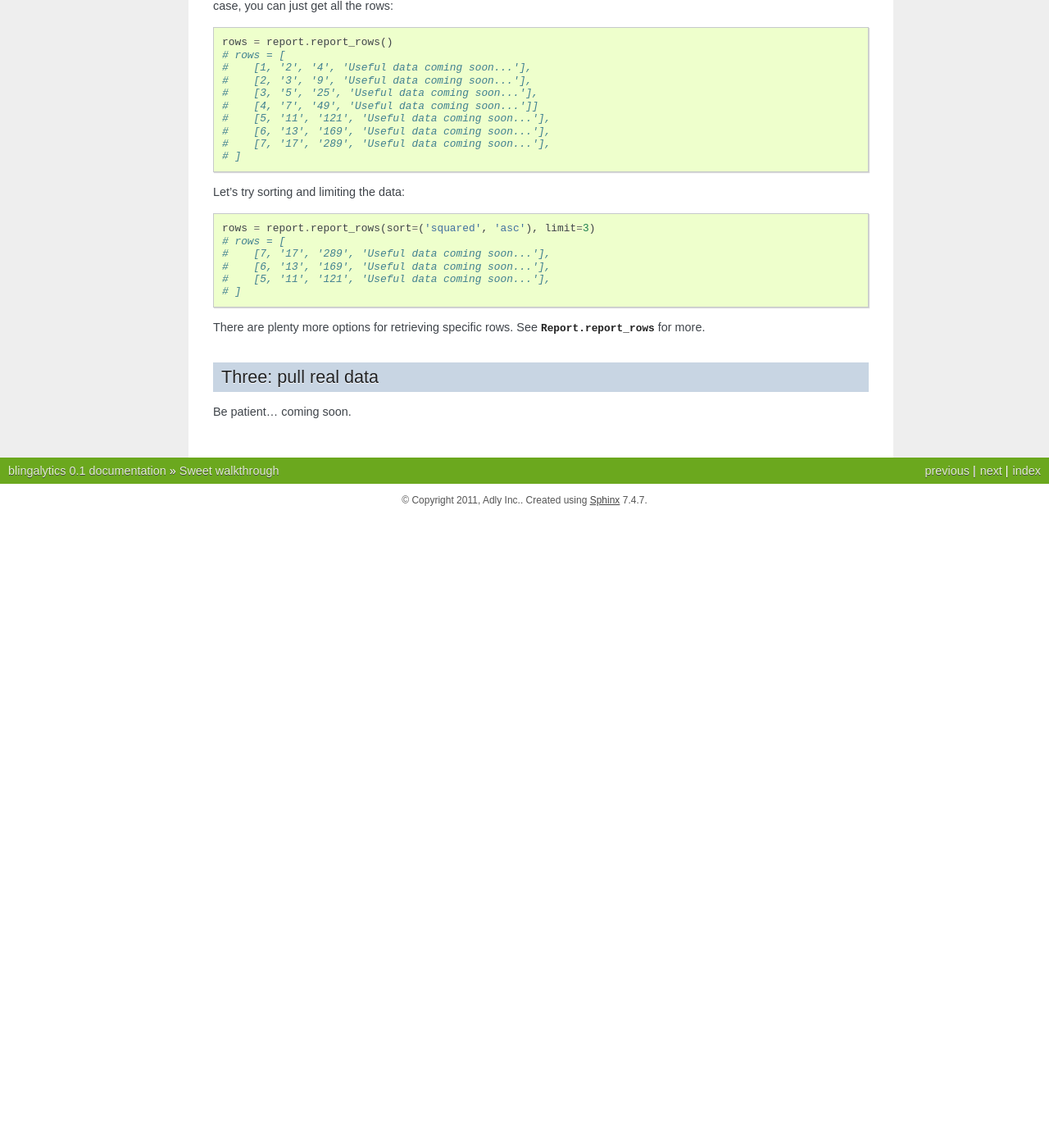
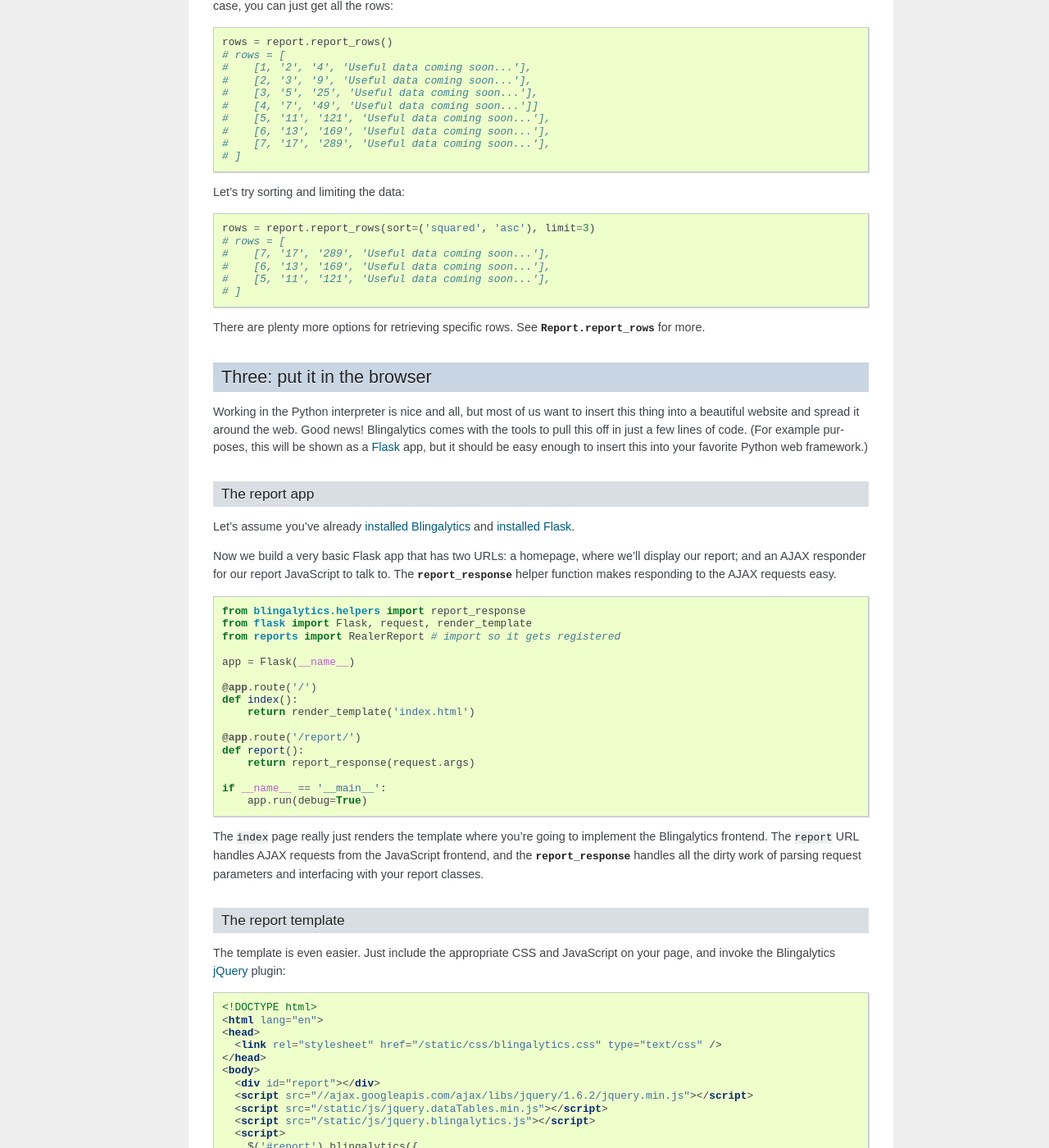
Before and after one commit to adly/blingalytics, a Sphinx documentation site: the page built from docs/intro.rst, in a window 1280 px wide and 1400 px high, scrolled down 1909 px. Shown: the whole window at 82% size. Built offline with Sphinx 7.4.7, drawn with Linux system fonts in a browser that asks for light colours; before the commit the page ends 2539 px from its top, so only the background shows below that; some of the changed text lies outside the part shown.

Commit message:
Updates docs for frontend implementation

```diff
--- a/docs/index.rst
+++ b/docs/index.rst
@@ -13,6 +13,8 @@ powerful business reporting system.
   one for your own particular needs
 
 * Powerful caching system allows for fast and easy sorting and paging
+
+* Drop-in web frontend for running and displaying reports to your users
 
 Whatever business initiatives and performance indicators you want to look at,
 Blingalytics offers the tools you need to slice and dice your data. Maybe you
@@ -55,6 +57,7 @@ Contents
    caches
    widgets
    formats
+   frontend
 
 .. _Adly: http://adly.com/
 .. _MIT License: http://www.opensource.org/licenses/mit-license
--- a/docs/intro.rst
+++ b/docs/intro.rst
@@ -134,7 +134,91 @@ Let's try sorting and limiting the data::
 There are plenty more options for retrieving specific rows. See
 :meth:`Report.report_rows <blingalytics.base.Report.report_rows>` for more.
 
-Three: pull real data
+Three: put it in the browser
+----------------------------
+
+Working in the Python interpreter is nice and all, but most of us want to
+insert this thing into a beautiful website and spread it around the web. Good
+news! Blingalytics comes with the tools to pull this off in just a few lines
+of code. (For example purposes, this will be shown as a Flask_ app, but it
+should be easy enough to insert this into your favorite Python web framework.)
+
+The report app
+^^^^^^^^^^^^^^
+
+Let's assume you've already :doc:`installed Blingalytics </install>` and
+`installed Flask`_.
+
+Now we build a very basic Flask app that has two URLs: a homepage, where we'll
+display our report; and an AJAX responder for our report JavaScript to talk
+to. The :func:`report_response <blingalytics.helpers.report_response>` helper
+function makes responding to the AJAX requests easy.
+
+::
+
+    from blingalytics.helpers import report_response
+    from flask import Flask, request, render_template
+    from reports import RealerReport # import so it gets registered
+
+    app = Flask(__name__)
+
+    @app.route('/')
+    def index():
+        return render_template('index.html')
+
+    @app.route('/report/')
+    def report():
+        return report_response(request.args)
+
+    if __name__ == '__main__':
+        app.run(debug=True)
+
+The ``index`` page really just renders the template where you're going to
+implement the Blingalytics frontend. The ``report`` URL handles AJAX requests
+from the JavaScript frontend, and the
+:func:`report_response <blingalytics.helpers.report_response>` handles all the
+dirty work of parsing request parameters and interfacing with your report
+classes.
+
+The report template
+^^^^^^^^^^^^^^^^^^^
+
+The template is even easier. Just include the appropriate CSS and JavaScript
+on your page, and invoke the Blingalytics jQuery_ plugin:
+
+.. code-block:: html
+
+    <!DOCTYPE html>
+    <html lang="en">
+    <head>
+      <link rel="stylesheet" href="/static/css/blingalytics.css" type="text/css" />
+    </head>
+    <body>
+      <div id="report"></div>
+      <script src="//ajax.googleapis.com/ajax/libs/jquery/1.6.2/jquery.min.js"></script>
+      <script src="/static/js/jquery.dataTables.min.js"></script>
+      <script src="/static/js/jquery.blingalytics.js"></script>
+      <script>
+        $('#report').blingalytics({
+          'reportCodeName': 'realer_report'
+        });
+      </script>
+    </body>
+    </html>
+
+With the CSS and JavaScript in place, you just have to pass in the
+``'reportCodeName'`` option with the code name of the report you want to
+display.
+
+Partake in the beauty
+^^^^^^^^^^^^^^^^^^^^^
+
+That's it! Run your web app. For Flask, this involves running
+``python app.py`` at the command line, where ``app.py`` is the app file you
+created earlier. Then you should be able to point your browser to
+``localhost:5000`` and play with the report in the browser.
+
+Four: pull real data
 ---------------------
 
 Be patient... coming soon.
@@ -144,3 +228,7 @@ Be patient... coming soon.
 ..     This section assumes you already have a database set up, using
 ..     SQLAlchemy and Elixir to connect and describe the tables. See
 ..     :doc:`/sources/database` for details.
+
+.. _Flask: http://flask.pocoo.org/
+.. _installed Flask: http://flask.pocoo.org/docs/installation/
+.. _jQuery: http://jquery.com/
--- a/setup.py
+++ b/setup.py
@@ -43,6 +43,9 @@ setup(
         'blingalytics.caches',
         'blingalytics.sources',
         'blingalytics.utils',
+        'blingalytics.statics',
+        'blingalytics.statics.css',
+        'blingalytics.statics.js',
     ],
     classifiers=[
         'Development Status :: 4 - Beta',
```
Also changed, not shown: docs/frontend.rst (added, +59 -0 lines), 2 other files.
